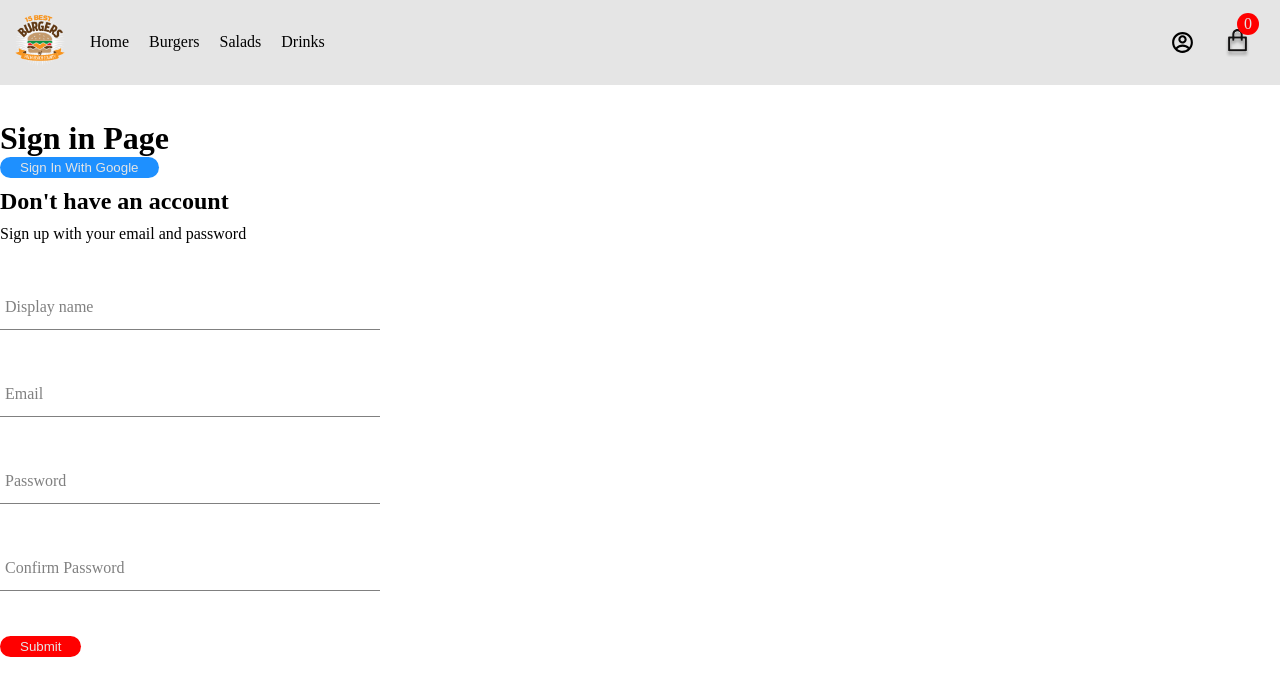
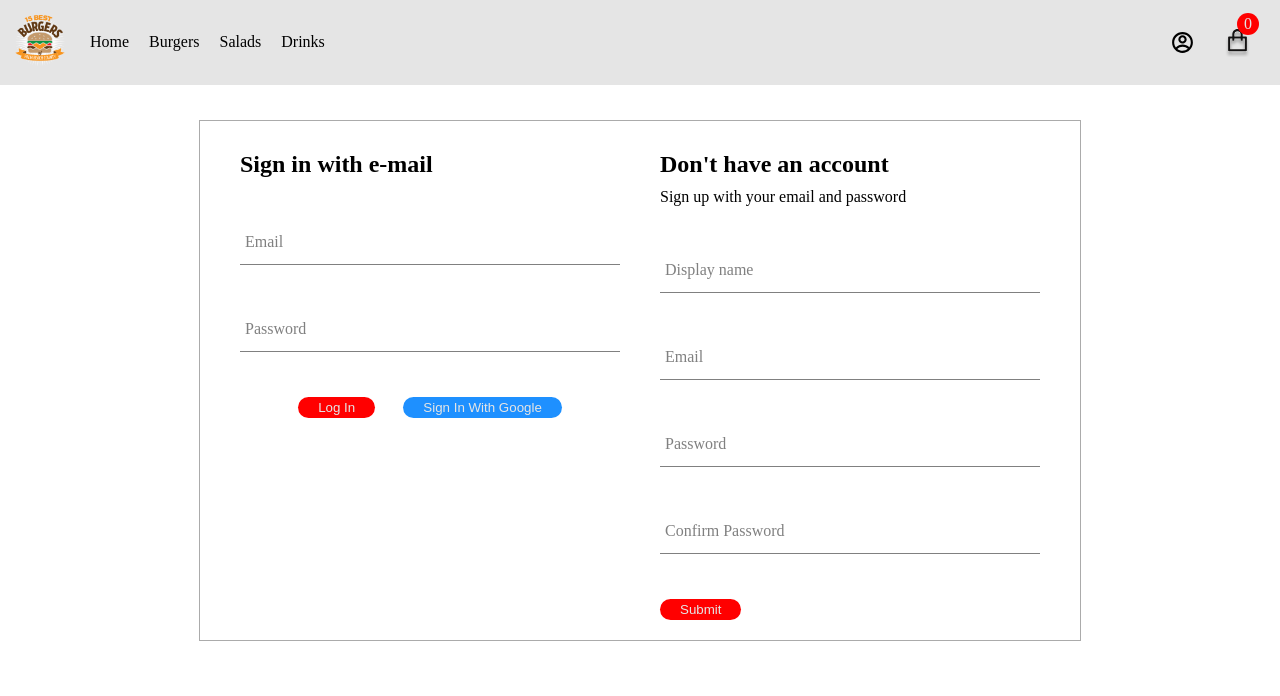
Before and after one commit to GitBartbe/Burger-store, a React (Create React App) app: page /signIn in a window 1280 px wide. Shown: the top 696 px of the page. Built offline with nearby package versions, Linux system fonts and the light colour scheme.

Commit message:
authentication funcionality finished

```diff
--- a/src/App.js
+++ b/src/App.js
@@ -6,7 +6,7 @@ import Burgers from './pages/burgers/burgers';
 import Drinks from './pages/drinks/drinks';
 import Salads from './pages/salads/salads';
 import Checkout from './pages/checkout/checkout';
-import Authentication from './pages/sign-in/authentication';
+import Authentication from './pages/authentication/authentication';
 
 
 
--- a/src/components/crat-dropdown/cart-dropdown.styles.scss
+++ b/src/components/crat-dropdown/cart-dropdown.styles.scss
@@ -6,6 +6,7 @@
     flex-direction: column;
     padding: 20px 10px 0 20px;
     background-color: rgb(255, 255, 255);
+    border: 1px solid gray;
     top: 85px;
     right: 0px;
     z-index: 5;
--- a/src/components/header/header.jsx
+++ b/src/components/header/header.jsx
@@ -9,8 +9,13 @@ import shoppingBag from "../../assets/shopping-bag.svg";
 import CartDropdown from "../crat-dropdown/cart-dropdown.component";
 
 import { CartContext } from "../../contexts/cart.context";
+import { UserContext } from "../../contexts/user.context";
 
 const Header = () => {
+
+  const {currentUser} = useContext(UserContext)
+  console.log('User: ',currentUser);
+
   const [isHidden, setIsHidden] = useState(true);
   const headerLinks = navLinks;
   const { pathname } = useLocation();
--- a/src/components/sign-in/sign-in.jsx
+++ b/src/components/sign-in/sign-in.jsx
@@ -1,13 +1,103 @@
-import FormInput from '../form-input/form-input'
-import './sign-in.styles.scss'
+import { useNavigate } from "react-router-dom";
+import { useState, useContext } from "react";
+import { UserContext } from "../../contexts/user.context";
+import {
+  signInWithGooglePopup,
+  createUseDocumentFromAuth,
+} from "../../firebase/firebase";
+
+import { SignInAuthUserWithEmailAndPassword } from "../../firebase/firebase";
+
+import CustomButton from "../custom-button/custom-button";
+import FormInput from "../form-input/form-input";
+import "./sign-in.styles.scss";
+
+const defaulFormFields = {
+  email: "",
+  password: "",
+};
 
 const SignIn = () => {
+
+  const logGoogleUser = async () => {
+    const { user } = await signInWithGooglePopup();
+    const userDocRef = await createUseDocumentFromAuth(user);
+  };
+
+
+
+  const [formFields, setFormFields] = useState(defaulFormFields);
+
+  const { setCurrentUser } = useContext(UserContext);
+
+  const { email, password } = formFields;
+
+
+  const navigate = useNavigate();
+
+  const goToHomePage = () => {
+    navigate('/');
+  }
+  //----------------- handle change ----------------------------
+
+  const handleChange = (e) => {
+    const { name, value } = e.target;
+    setFormFields({ ...formFields, [name]: value });
+    console.log(formFields);
+  };
+
+  //---------------------------- handle submit -------------------
+
+  const handleSubmit = async (e) => {
+    e.preventDefault();
+
+    try {
+      const { user } = await SignInAuthUserWithEmailAndPassword(
+        email,
+        password
+      );
+      setCurrentUser(user);
+      setFormFields(defaulFormFields);
+      goToHomePage();
+    } catch (error) {
+      if (error) {
+        console.log(error);
+      }
+    }
+  };
+
   return (
-    <div>
-    <FormInput/>
+    <div className="sign-in-container">
+      <h2>Sign in with e-mail</h2>
+      <form onSubmit={handleSubmit}>
+        <FormInput
+          onChange={handleChange}
+          label="Email"
+          type="email"
+          name="email"
+          value={email}
+          autoComplete="email"
+        />
 
+        <FormInput
+          onChange={handleChange}
+          label="Password"
+          type="password"
+          name="password"
+          value={password}
+          autoComplete="email"
+        />
+        <div className="sign-in-button-container">
+          <CustomButton type="submit" className={"red"}>
+            Log In
+          </CustomButton>
+          <CustomButton className={"blue"} onClick={logGoogleUser}>
+            Sign In With Google
+          </CustomButton>
+        </div>
+      </form>
     </div>
-  )
-}
+  );
+};
 
-export default SignIn
+export default SignIn;
--- a/src/components/sign-in/sign-in.styles.scss
+++ b/src/components/sign-in/sign-in.styles.scss
@@ -0,0 +1,14 @@
+.sign-in-container {
+    width: 380px;
+
+    .sign-in-button-container {
+        padding: 0 30px;
+        display: flex;
+        justify-content: space-evenly;
+    }
+
+    h2 {
+        margin: 10px 0;
+    }
+
+}
--- /dev/null
+++ b/src/contexts/user.context.jsx
@@ -0,0 +1,18 @@
+import { createContext, useState, useEffect } from "react";
+
+
+export const UserContext = createContext({
+    currentUser: null,
+    setCurrentUser: () => null,
+})
+
+export const UserProvider = ({children}) => {
+
+    const [currentUser, setCurrentUser] = useState(null);
+    const value = {
+        currentUser,
+        setCurrentUser
+    }
+
+    return <UserContext.Provider value={value} >{children}</UserContext.Provider>
+}
--- a/src/firebase/firebase.js
+++ b/src/firebase/firebase.js
@@ -5,6 +5,7 @@ import {
   signInWithPopup,
   GoogleAuthProvider,
   createUserWithEmailAndPassword,
+  signInWithEmailAndPassword
 } from "firebase/auth";
 
 import { getFirestore, doc, getDoc, setDoc } from "firebase/firestore";
@@ -59,7 +60,14 @@ export const createUseDocumentFromAuth = async (userAuth, additionalInformation
   return userDocRef;
 };
 
+//------------------------------- create account ------------------------------------------
 export const createAuthUserWithEmailAndPassword = async (email, password) => {
   if (!email || !password) return;
   return await createUserWithEmailAndPassword(auth, email, password);
 };
+
+
+export const SignInAuthUserWithEmailAndPassword = async ( email, password ) => {
+  if (!email || !password) return;
+ return await signInWithEmailAndPassword(auth,email, password)
+}
--- /dev/null
+++ b/src/pages/authentication/authentication.jsx
@@ -0,0 +1,22 @@
+import SignIn from "../../components/sign-in/sign-in";
+import SignUpForm from "../../components/sign-up-form/sign-up-form";
+
+
+import "./authentication.styles.scss";
+
+const Authentication = () => {
+
+
+  return (
+    <div className="authentication-container">
+      <div className="component-container">
+      <SignIn />
+      </div>
+      <div className="component-container">
+      <SignUpForm />
+      </div>
+    </div>
+  );
+};
+
+export default Authentication;
--- /dev/null
+++ b/src/pages/authentication/authentication.styles.scss
@@ -0,0 +1,13 @@
+.authentication-container {
+    display: flex;
+    width: max-content;
+    margin:auto;
+    padding: 20px;
+    margin-top: 120px;
+    border: 1px solid rgb(171, 171, 171);
+
+    .component-container {
+        padding: 0 20px;
+    }
+
+}
--- a/src/pages/sign-in/authentication.jsx
+++ /dev/null
@@ -1,27 +0,0 @@
-import CustomButton from "../../components/custom-button/custom-button";
-import SignUpForm from "../../components/sign-up-form/sign-up-form";
-import {
-  signInWithGooglePopup,
-  createUseDocumentFromAuth,
-} from "../../firebase/firebase";
-
-import "./sign-in.styles.scss";
-
-const Authentication = () => {
-  const logGoogleUser = async () => {
-    const { user } = await signInWithGooglePopup();
-    const userDocRef = await createUseDocumentFromAuth(user);
-  };
-
-  return (
-    <div className="sign-in-container">
-      <h1>Sign in Page</h1>
-      <CustomButton className={"blue"} onClick={logGoogleUser}>
-        Sign In With Google
-      </CustomButton>
-      <SignUpForm />
-    </div>
-  );
-};
-
-export default Authentication;
--- a/src/pages/sign-in/sign-in.styles.scss
+++ /dev/null
@@ -1,3 +0,0 @@
-.sign-in-container {
-    margin-top: 120px;
-}
```
Also changed, not shown: src/index.js (+9 -7 lines).
